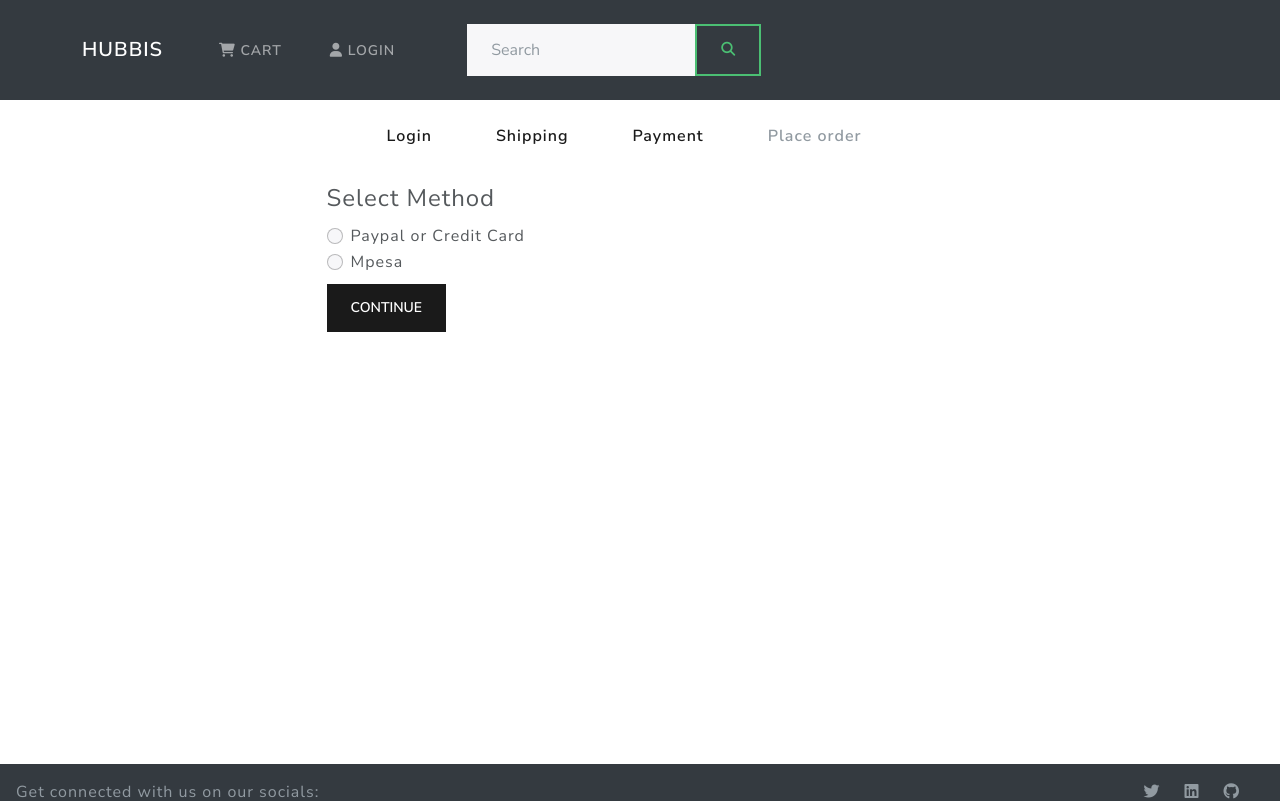
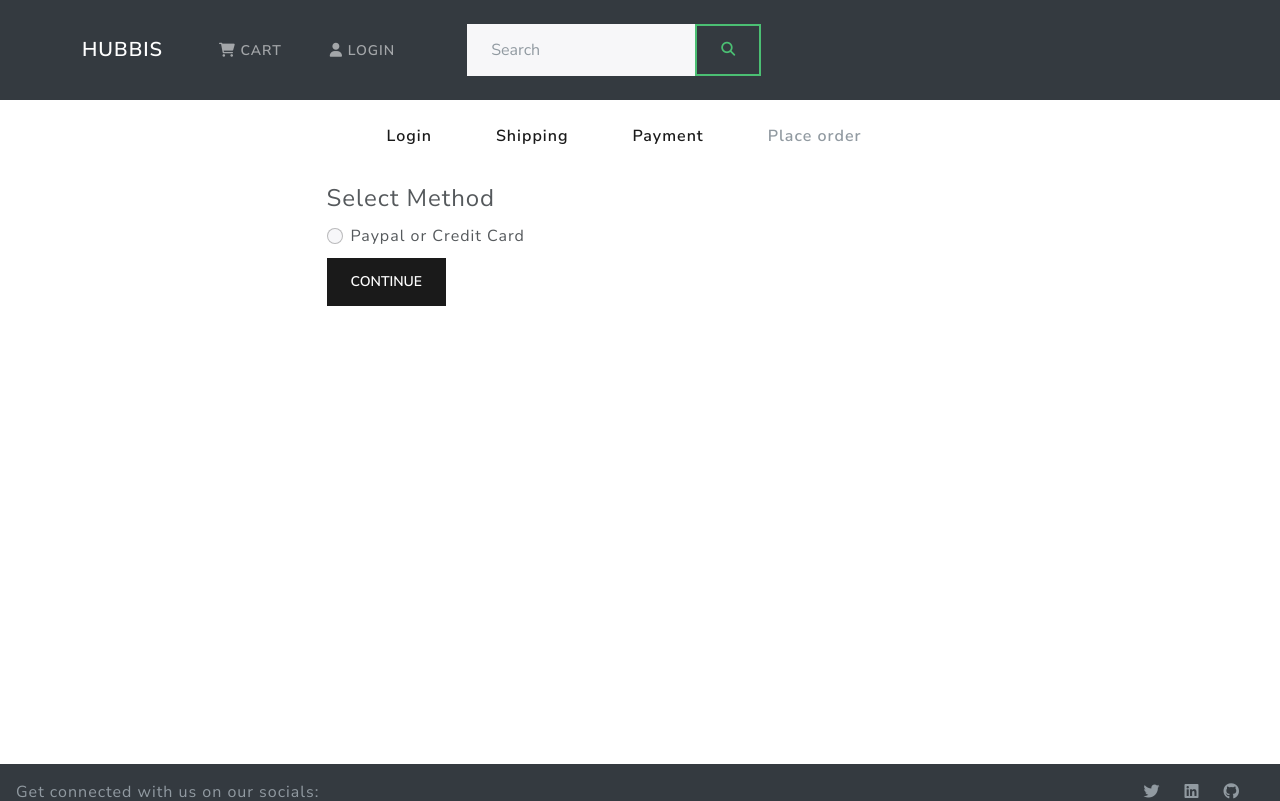
Before and after one commit to NesBet/Hubbis-Shop, a React (Create React App) app in the folder frontend/: page /payment in a window 1280 px wide. Shown: the top 801 px of the page. Built offline with nearby package versions, Linux system fonts and the light colour scheme.

Commit message:
Updating OrderPage.js

```diff
--- a/frontend/src/pages/OrderPage.js
+++ b/frontend/src/pages/OrderPage.js
@@ -179,7 +179,7 @@ function OrderPage() {
                                         <Button
                                             type='button'
                                             className='w-100 btn btn-danger'
-                                            onClick={() => deleteHandler(id)}
+                                            onClick={() => deleteHandler(id) || navigate('/')}
                                         >
                                             Delete Order
                                         </Button>
@@ -189,7 +189,7 @@ function OrderPage() {
                                         <Button
                                             type='button'
                                             className='w-100 btn btn-danger'
-                                            onClick={() => deleteHandler(id)}
+                                            onClick={() => deleteHandler(id) || navigate('/')}
                                         >
                                             Cancel Order
                                         </Button>
--- a/frontend/src/pages/PaymentPage.js
+++ b/frontend/src/pages/PaymentPage.js
@@ -40,15 +40,6 @@ function PaymentPage() {
                             onChange={(e) => setPaymentMethod(e.target.id)}
                         >
                         </Form.Check>
-
-                        <Form.Check
-                            type='radio'
-                            label='Mpesa'
-                            id='Mpesa'
-                            name='paymentMethod'
-                            onChange={(e) => setPaymentMethod(e.target.id)}
-                        >
-                        </Form.Check>
                     </Col>
                 </Form.Group>
 
```
Also changed, not shown: 1 other file (tests, documents, lock files or other folders).
